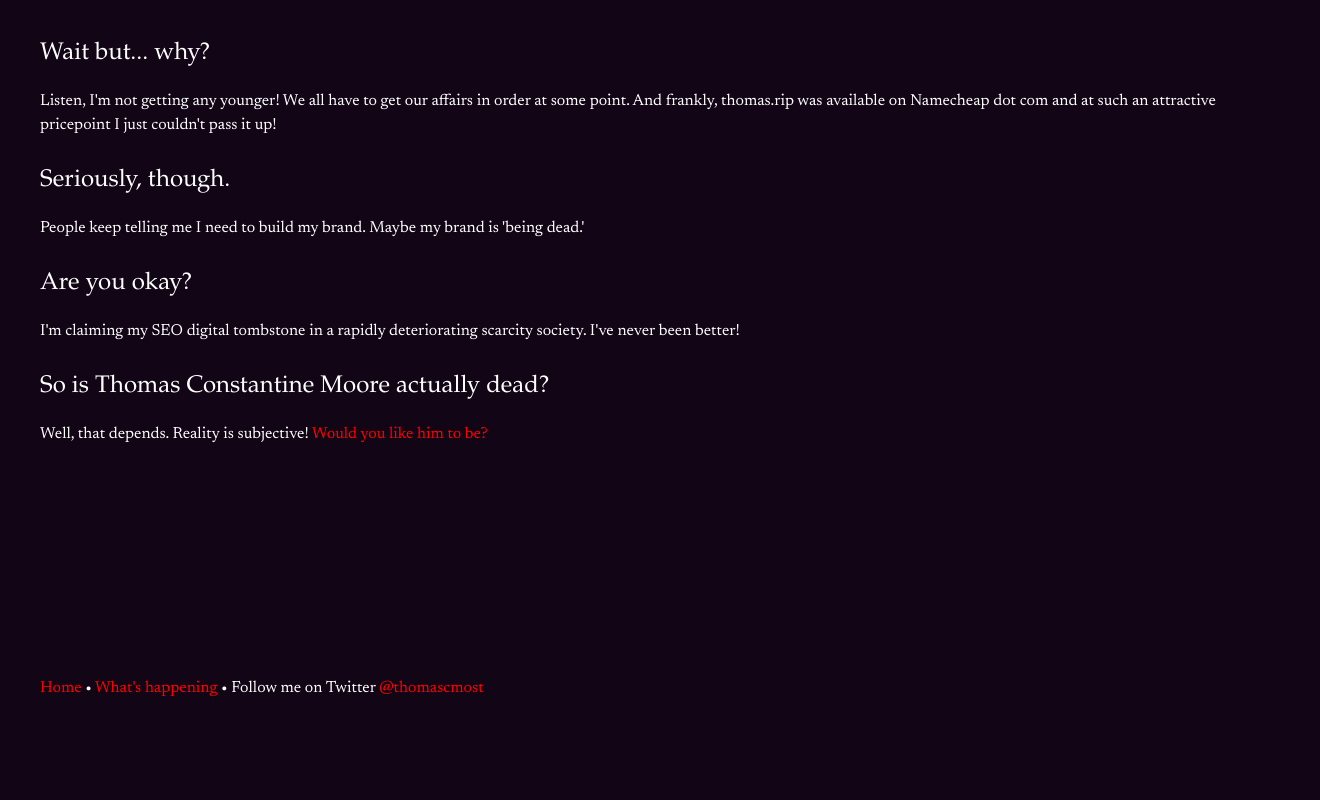
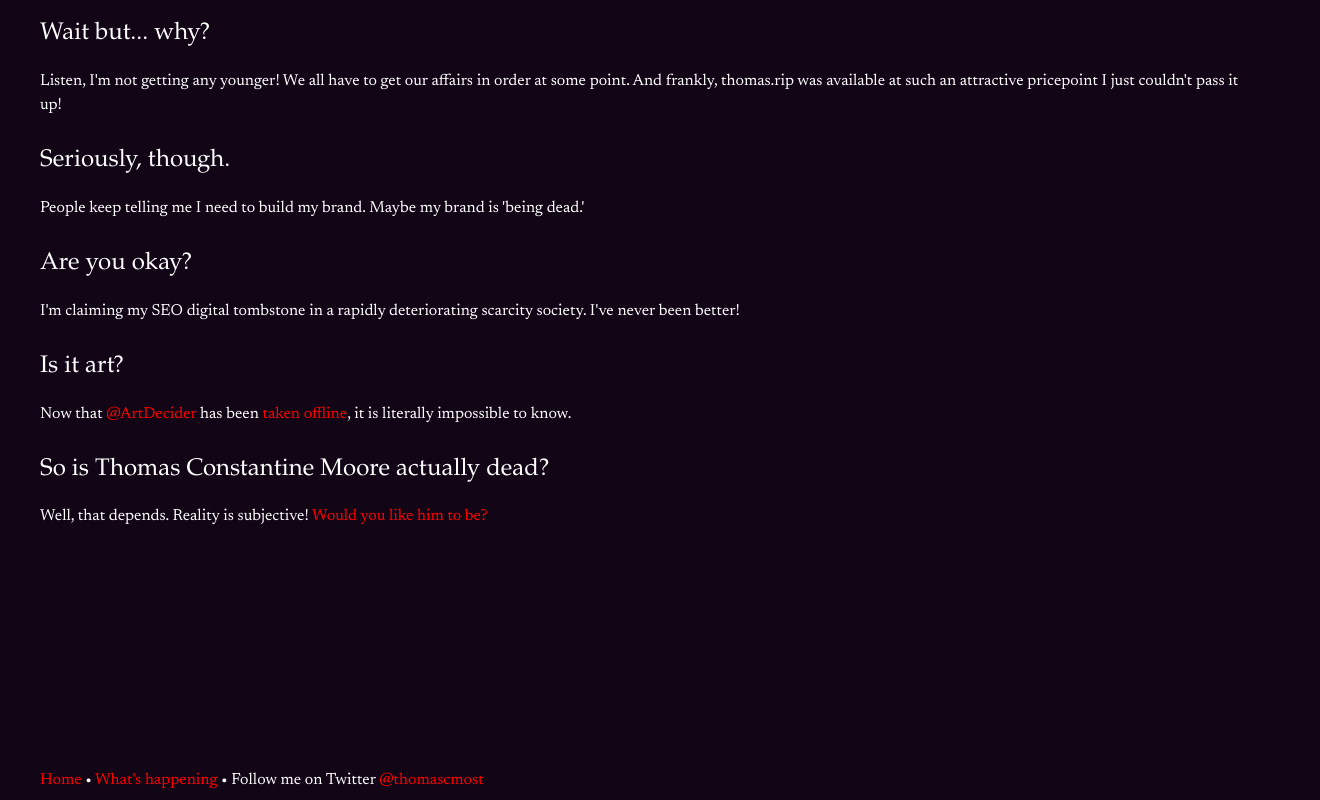
Before and after one commit to thomasmost/thomas.rip, a Gatsby site: page /about in a window 1280 px wide. Shown: the whole page, 1320 px wide, since content can reach past the window. Built offline with nearby package versions, Linux system fonts and the light colour scheme; Gatsby itself is replaced by a stand-in of ours.

Commit message:
final touches

```diff
--- a/src/components/Footer.tsx
+++ b/src/components/Footer.tsx
@@ -4,6 +4,10 @@ import styled from '@emotion/styled';
 
 const Nav = styled.nav`
   font-family: Newsreader;
+  position: absolute;
+  bottom: 0;
+  width: 100%;
+  line-height: 2.5rem;
 `;
 
 export const Footer: React.FC = () => (
--- a/src/components/Layout.tsx
+++ b/src/components/Layout.tsx
@@ -5,12 +5,17 @@ import { Helmet } from 'react-helmet';
 import { Footer } from './Footer';
 
 const Wrapper = styled(`div`)`
-  padding: 20px 40px;
+  padding: 0 40px;
+  position: relative;
+  min-height: 100vh;
 `;
 
 const Main = styled.main`
   font-family: Newsreader;
   min-height: 640px;
+  max-height: 90%;
+  overflow: scroll;
+  padding-bottom: 2.5rem;
 `;
 
 export const Layout: React.FC = ({ children }) => (
--- a/src/pages/about.tsx
+++ b/src/pages/about.tsx
@@ -17,15 +17,14 @@ const Main = styled.main`
   font-family: Newsreader;
 `;
 
-const Home: React.FC<PageProps> = () => (
+const About: React.FC<PageProps> = () => (
   <Layout>
     <Main>
       <H2>Wait but... why?</H2>
       <P>
         Listen, I&apos;m not getting any younger! We all have to get our affairs
-        in order at some point. And frankly, thomas.rip was available on
-        Namecheap dot com and at such an attractive pricepoint I just
-        couldn&apos;t pass it up!
+        in order at some point. And frankly, thomas.rip was available at such an
+        attractive pricepoint I just couldn&apos;t pass it up!
       </P>
       <H2>Seriously, though.</H2>
       <P>
@@ -37,6 +36,28 @@ const Home: React.FC<PageProps> = () => (
         I&apos;m claiming my SEO digital tombstone in a rapidly deteriorating
         scarcity society. I&apos;ve never been better!
       </P>
+      <H2>Is it art?</H2>
+      <P>
+        Now that{` `}
+        <a
+          href="https://twitter.com/ArtDecider"
+          target="_blank"
+          rel="noreferrer"
+        >
+          @ArtDecider
+        </a>
+        {` `}
+        has been
+        {` `}
+        <a
+          href="https://mashable.com/article/art-decider-twitter-end"
+          target="_blank"
+          rel="noreferrer"
+        >
+          taken offline
+        </a>
+        , it is literally impossible to know.
+      </P>
       <H2>So is Thomas Constantine Moore actually dead?</H2>
       <P>
         Well, that depends. Reality is subjective!{` `}
@@ -46,4 +67,4 @@ const Home: React.FC<PageProps> = () => (
   </Layout>
 );
 
-export default Home;
+export default About;
```
Also changed, not shown: src/pages/index.tsx (+9 -1 lines).
